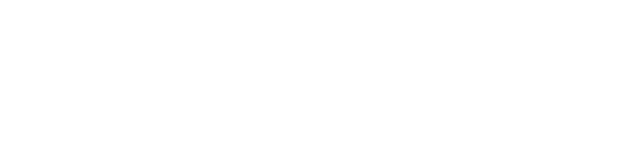
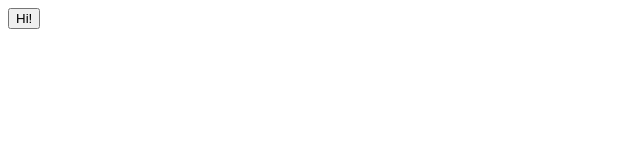
Before and after one commit to surprisedbacon/surprisedbacon.github.io, a plain HTML site: page index.html in a window 1280 px wide. Shown: the full height of the page, 0-640 px from the left. Drawn offline with Linux system fonts and the light colour scheme.

Commit message:
added styles, js, started basics

```diff
--- a/index.html
+++ b/index.html
@@ -6,8 +6,10 @@
       2) [HTML, JS] button that creates messages on random part of screen.
       3) [CSS] button that changes background colour
     -->
+    <link href='styles.css'>
+    <link href='index.js'>
   </HEAD>
   <BODY>
-
+    <button id='hi' type='button'>Hi!</button>
   </BODY>
 </HTML>
```
Also changed, not shown: styles.css (added).
